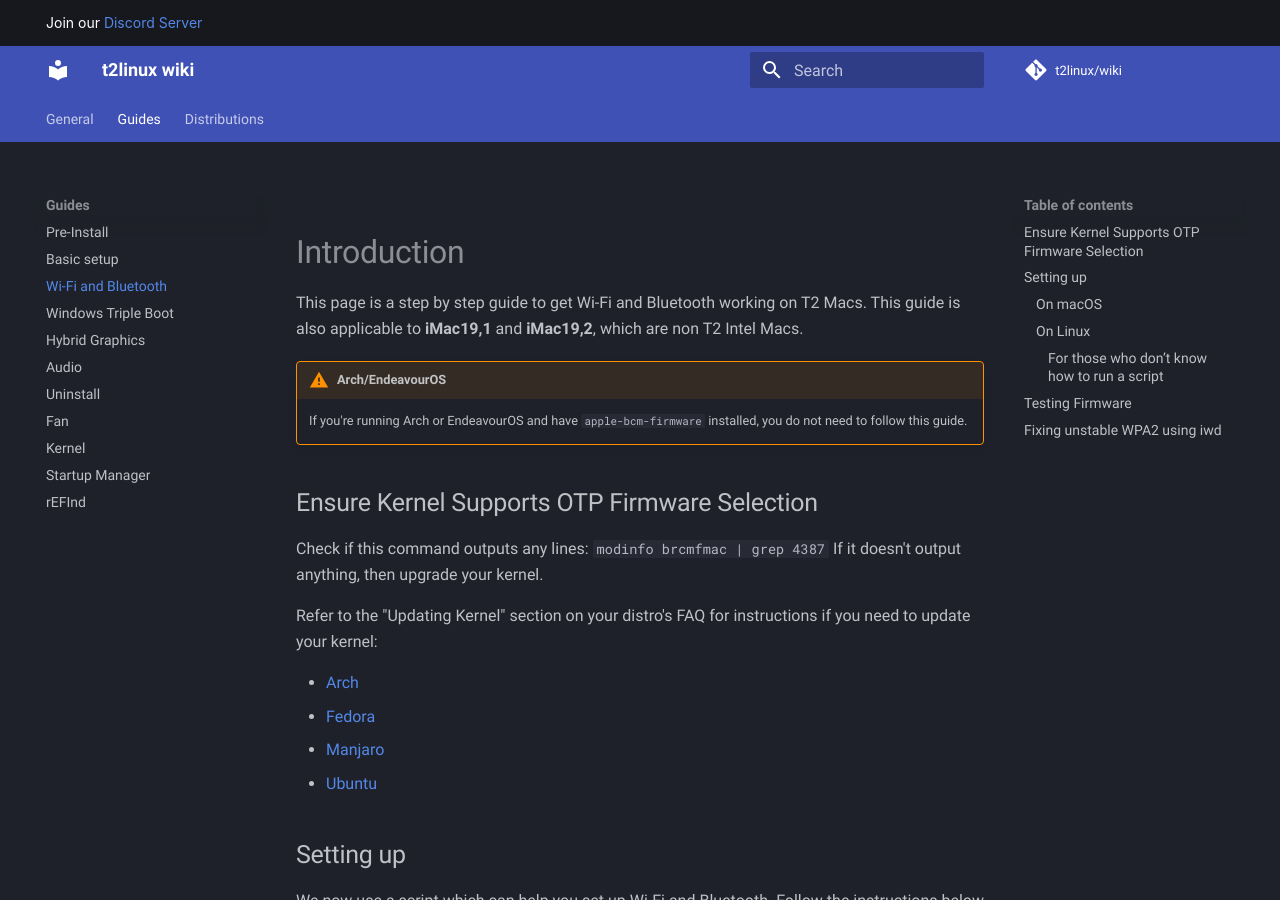
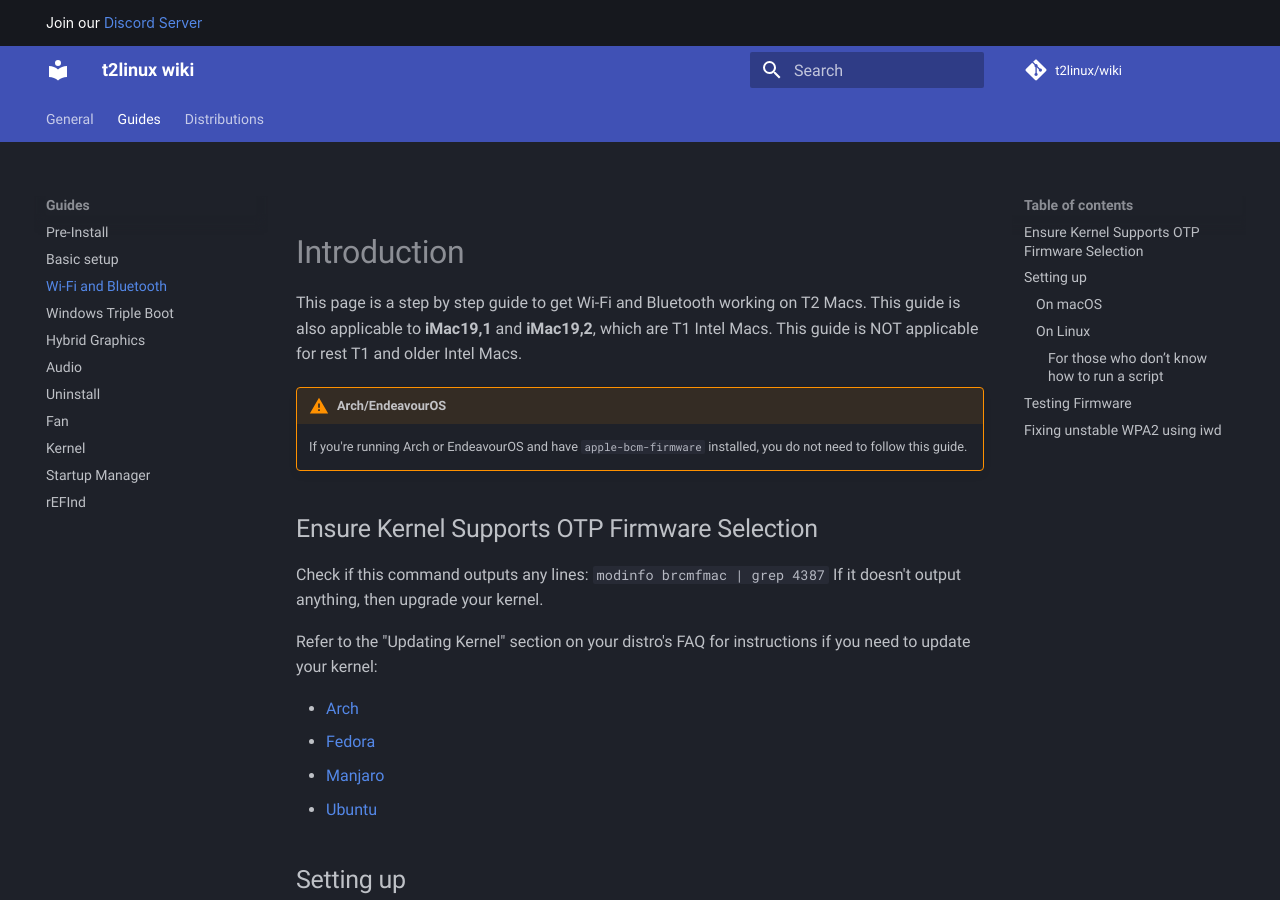
Before and after one commit to t2linux/wiki, an MkDocs documentation site: the page built from docs/guides/wifi-bluetooth.md, in a window 1280 px wide and 900 px high. Built offline with MkDocs 1.6.1 and Material for MkDocs 9.7.7, drawn with Linux system fonts in a browser that asks for light colours; comment, search, counter and statistics services are not loaded.

Commit message:
Wifi: Clarify that guide is not applicable for T1 Macs

```diff
--- a/docs/guides/wifi-bluetooth.md
+++ b/docs/guides/wifi-bluetooth.md
@@ -1,6 +1,6 @@
 # Introduction
 
-This page is a step by step guide to get Wi-Fi and Bluetooth working on T2 Macs. This guide is also applicable to **iMac19,1** and **iMac19,2**, which are non T2 Intel Macs.
+This page is a step by step guide to get Wi-Fi and Bluetooth working on T2 Macs. This guide is also applicable to **iMac19,1** and **iMac19,2**, which are T1 Intel Macs. This guide is NOT applicable for rest T1 and older Intel Macs.
 
 !!! Warning "Arch/EndeavourOS"
     If you're running Arch or EndeavourOS and have `apple-bcm-firmware` installed, you do not need to follow this guide.
```
